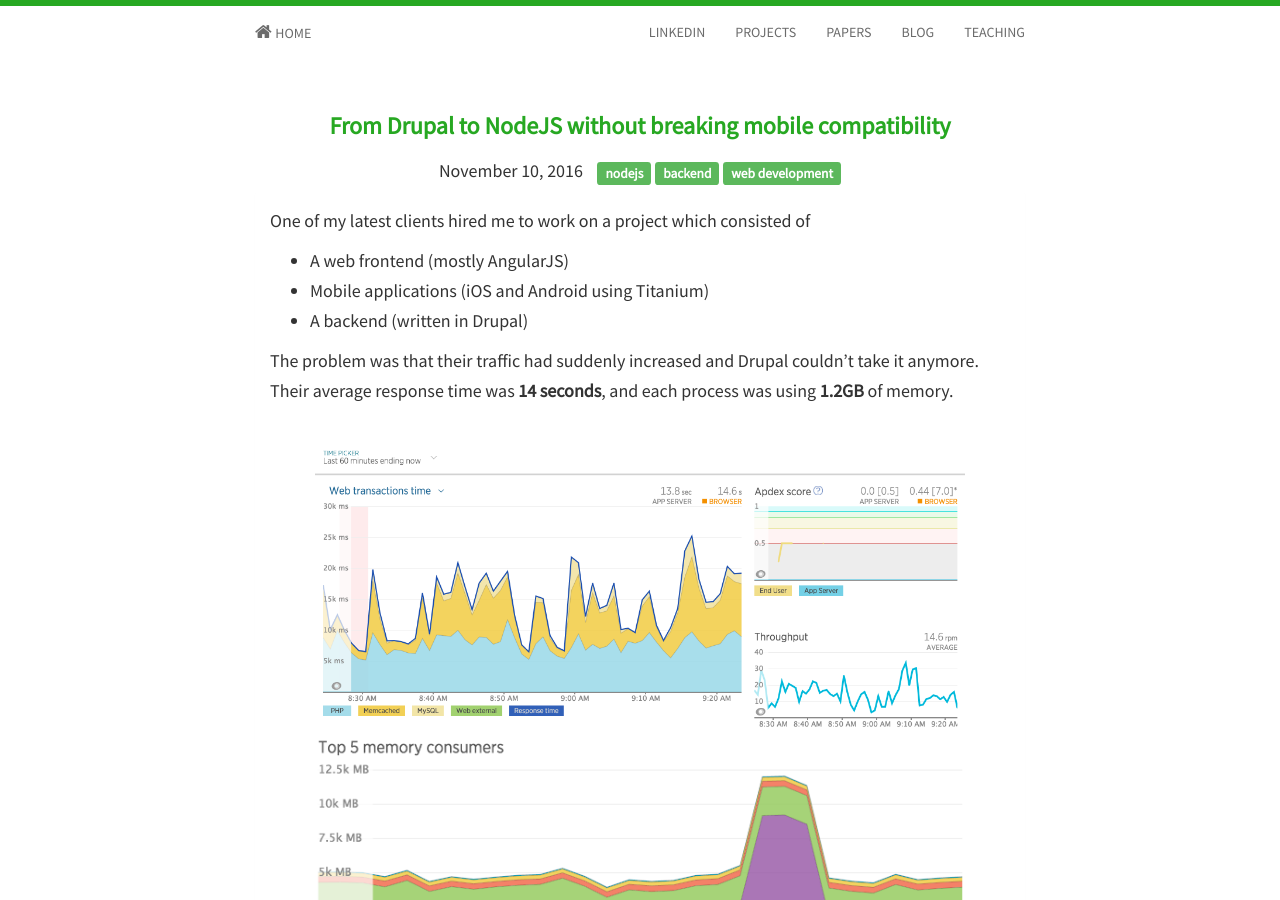
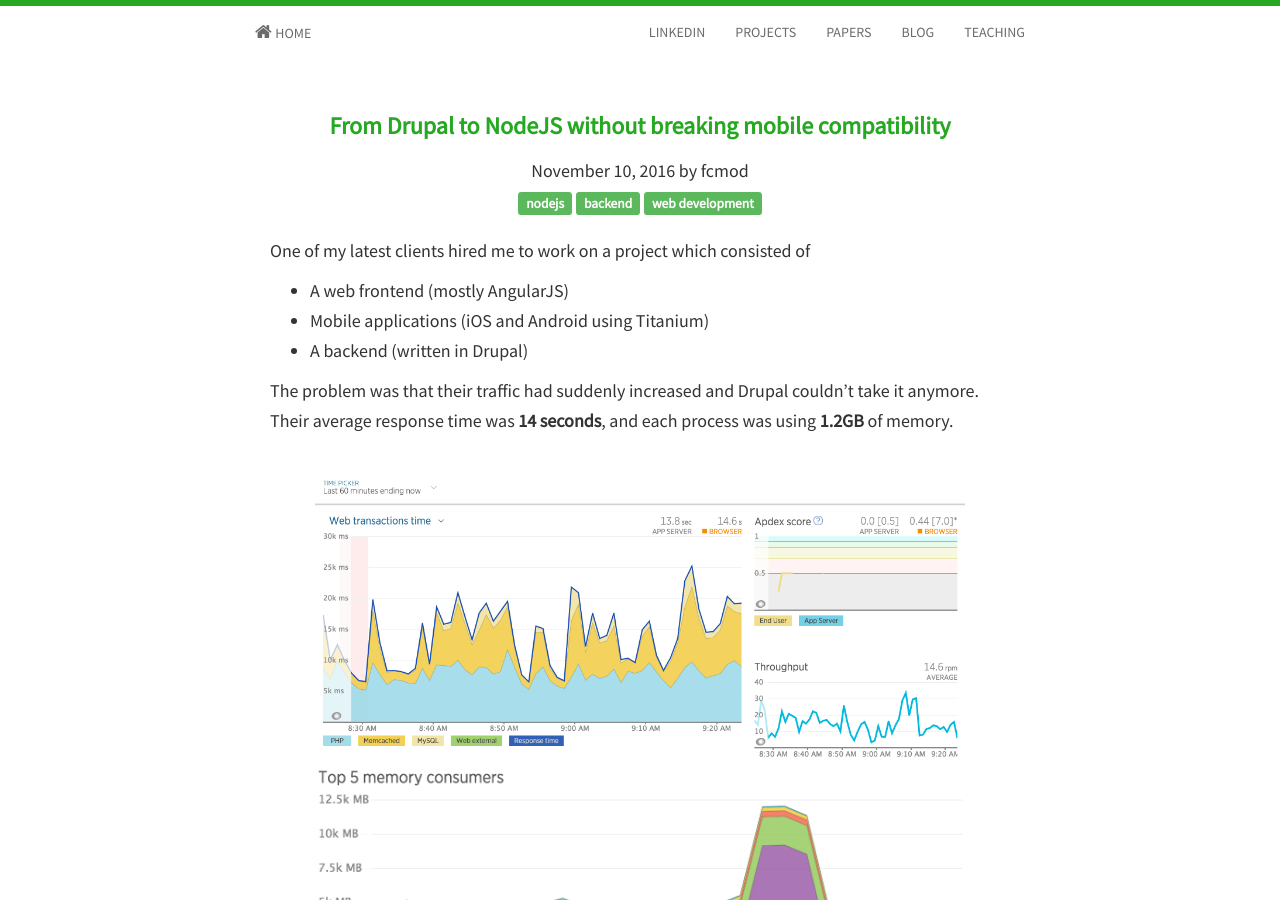
Before and after one commit to fcarreiro/fcarreiro.github.com, a Jekyll site: the page built from _posts/2016-11-10-from-drupal-to-nodejs.md, in a window 1280 px wide and 900 px high. Built offline with Jekyll 4.4.1, drawn with Linux system fonts in a browser that asks for light colours; nearby versions of some CDN libraries; comment, search, counter and statistics services are not loaded; some of the changed text lies outside the part shown.

Commit message:
Author information

```diff
--- a/_includes/footer.html
+++ b/_includes/footer.html
@@ -1,7 +1,7 @@
 <footer>
     <div id="footer">
         <div class="container">
-            <p class="text-muted">© All rights reserved. Powered by <a href="http://jekyllrb.com/">Jekyll</a> and
+            <p class="text-muted">Powered by <a href="http://jekyllrb.com/">Jekyll</a> and
             <a href="http://www.github.com/biomadeira/sustain">sustain</a> with ♥</p>
         </div>
     </div>
--- a/_layouts/layout.html
+++ b/_layouts/layout.html
@@ -9,7 +9,7 @@
     <link rel="favicon" href="/static/img/favicon.ico">
 
     {% if page.title %}
-      <title>{{ page.title }}</title>
+      <title>{{ page.title }} - Facundo Carreiro</title>
     {% else %}
       <title>{{ site.title }}</title>
     {% endif %}
--- a/_layouts/post.html
+++ b/_layouts/post.html
@@ -11,10 +11,14 @@ layout: layout
   <div class="blog-title">
     <h4>
     {{ page.date | date: "%B %e, %Y" }}
-      &nbsp;&nbsp;
+    {% if page.author %}
+    by {{ page.author.display_name }}
+    {% endif %}
+      <h4>
       {% for tag in page.tags %}
        <span class="label label-success">{{ tag }}</span>
       {% endfor %}
+      </h4>
     </h4>
   </div>
   <div class="panel panel-default">
```
